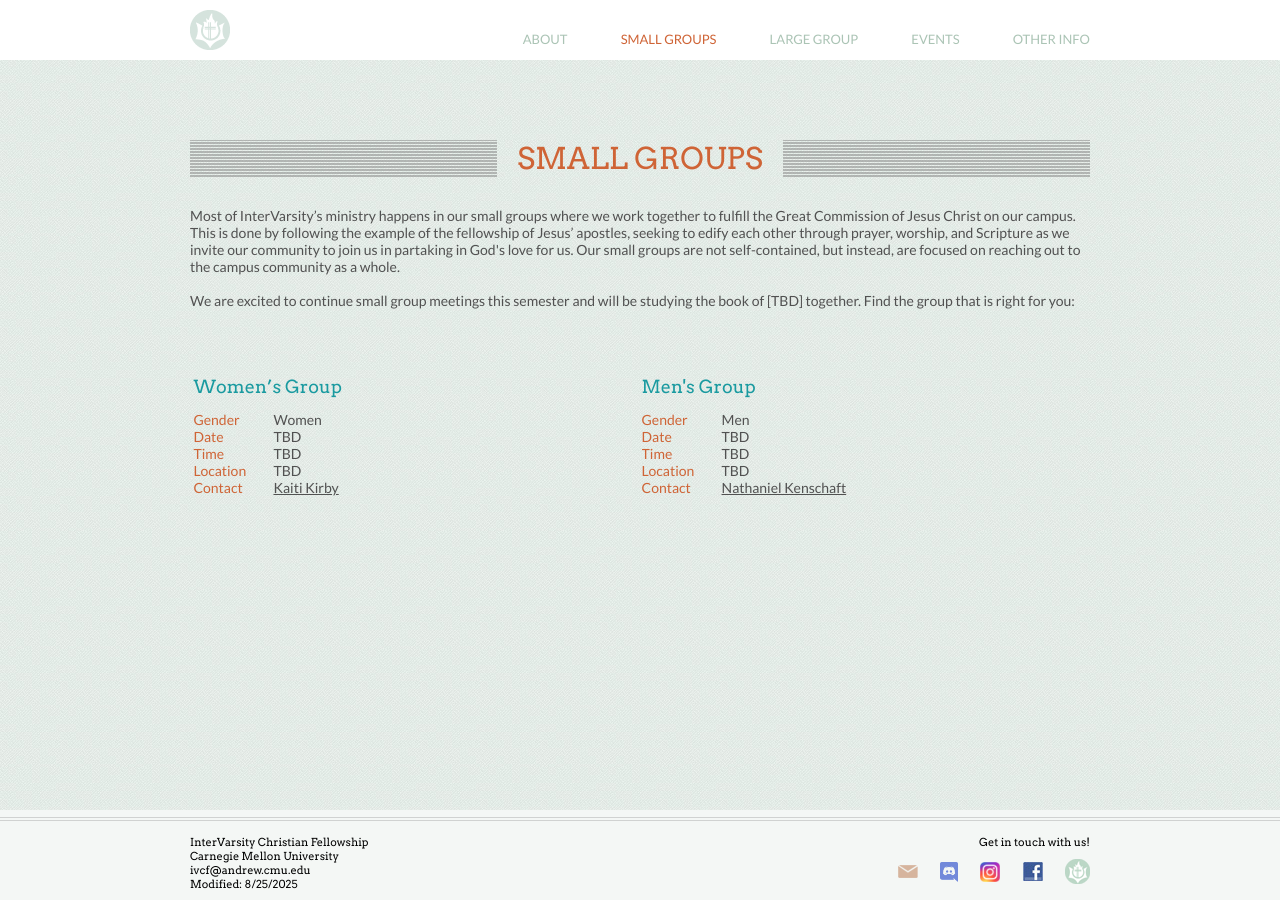
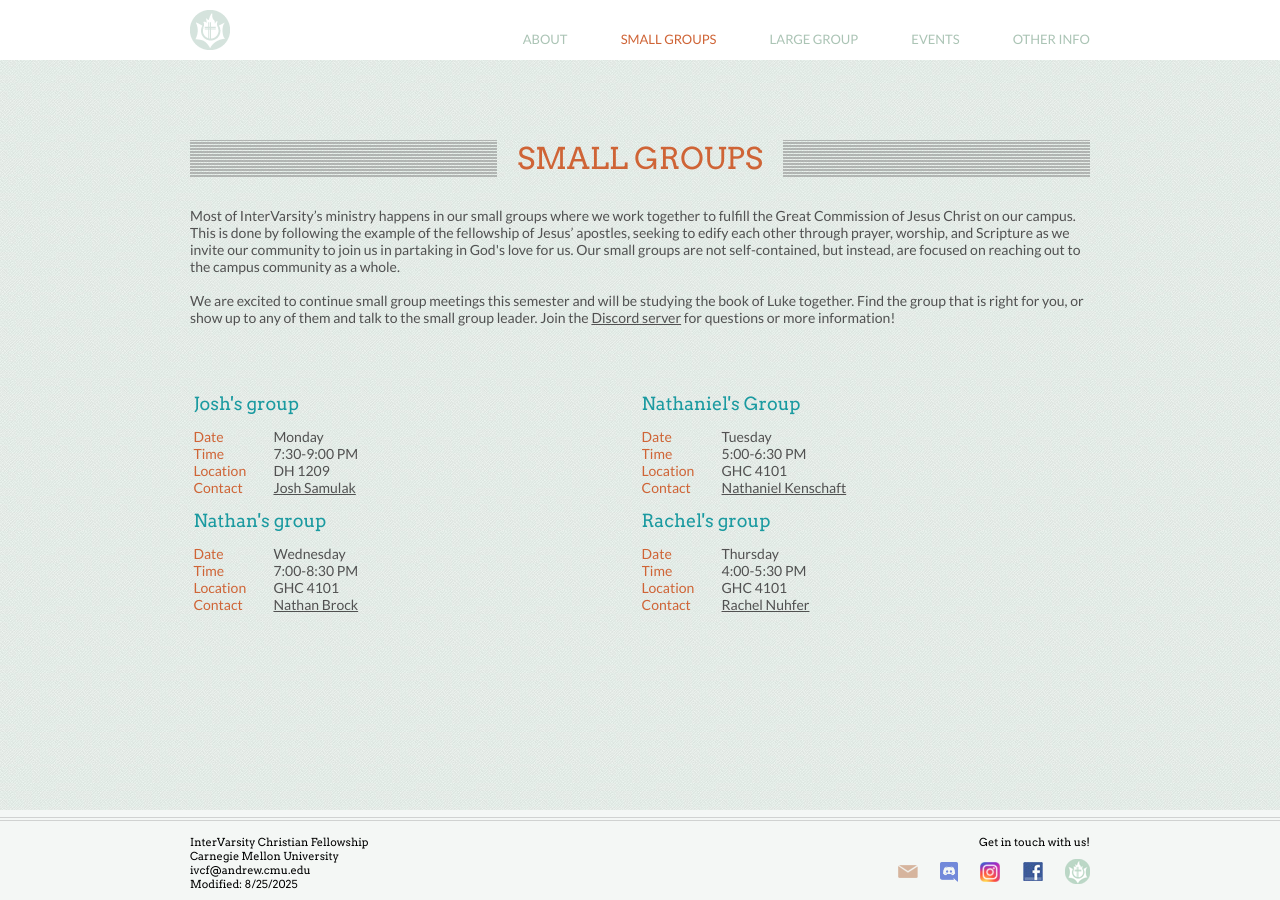
Before and after one commit to ivcf-cmu/ivcf-cmu.github.io, a Jekyll site: the page built from smallgroups.md, in a window 1280 px wide. Built offline with Jekyll 4.4.1, drawn with Linux system fonts in a browser that asks for light colours.

Commit message:
F25 small group leaders, locations, and times
took us long enough

```diff
--- a/smallgroups.md
+++ b/smallgroups.md
@@ -8,42 +8,38 @@ sectionHeader: Small Groups
 </p>
 <br/>
 <p>
-  We are excited to continue small group meetings this semester and will be studying the book of [TBD] together. Find the group that is right for you:
+  We are excited to continue small group meetings this semester and will be studying the book of Luke together. Find the group that is right for you, or show up to any of them and talk to the small group leader. Join the <a href="https://discord.gg/Af8Y8Zn" target="_blank">Discord server</a> for questions or more information!
 </p>
 
 <br/>
 <div class="cogs">
   <div class="halfcolumn">
     <div class="smallgroup">
-      <h2>Women’s Group</h2>
+      <h2>Josh's group</h2>
       <dl>
-        <dt>Gender</dt>
-        <dd>Women</dd>
         <dt>Date</dt>
-        <dd>TBD</dd>
+        <dd>Monday</dd>
         <dt>Time</dt>
-        <dd>TBD</dd>
+        <dd>7:30-9:00 PM</dd>
         <dt>Location</dt>
-        <dd>TBD</dd>
+        <dd>DH 1209</dd>
         <dt>Contact</dt>
         <dd>
-          <a href="mailto:kaitlink@andrew.cmu.edu" target="_blank">Kaiti Kirby</a>
+          <a href="mailto:jsamulak@andrew.cmu.edu" target="_blank">Josh Samulak</a>
         </dd>
       </dl>
     </div>
   </div>
   <div class="halfcolumn">
     <div class="smallgroup">
-      <h2>Men's Group</h2>
+      <h2>Nathaniel's Group</h2>
       <dl>
-        <dt>Gender</dt>
-        <dd>Men</dd>
         <dt>Date</dt>
-        <dd>TBD</dd>
+        <dd>Tuesday</dd>
         <dt>Time</dt>
-        <dd>TBD</dd>
+        <dd>5:00-6:30 PM</dd>
         <dt>Location</dt>
-        <dd>TBD</dd>
+        <dd>GHC 4101</dd>
         <dt>Contact</dt>
         <dd>
           <a href="mailto:nkenscha@andrew.cmu.edu" target="_blank">Nathaniel Kenschaft</a>
@@ -51,4 +47,38 @@ sectionHeader: Small Groups
       </dl>
     </div>
   </div>
+  <div class="halfcolumn">
+    <div class="smallgroup">
+      <h2>Nathan's group</h2>
+      <dl>
+        <dt>Date</dt>
+        <dd>Wednesday</dd>
+        <dt>Time</dt>
+        <dd>7:00-8:30 PM</dd>
+        <dt>Location</dt>
+        <dd>GHC 4101</dd>
+        <dt>Contact</dt>
+        <dd>
+          <a href="mailto:nbrock@andrew.cmu.edu" target="_blank">Nathan Brock</a>
+        </dd>
+      </dl>
+    </div>
+  </div>
+  <div class="halfcolumn">
+    <div class="smallgroup">
+      <h2>Rachel's group</h2>
+      <dl>
+        <dt>Date</dt>
+        <dd>Thursday</dd>
+        <dt>Time</dt>
+        <dd>4:00-5:30 PM</dd>
+        <dt>Location</dt>
+        <dd>GHC 4101</dd>
+        <dt>Contact</dt>
+        <dd>
+          <a href="mailto:rachel.nuhfer@intervarsity.org" target="_blank">Rachel Nuhfer</a>
+        </dd>
+      </dl>
+    </div>
+  </div>
 </div>
```
